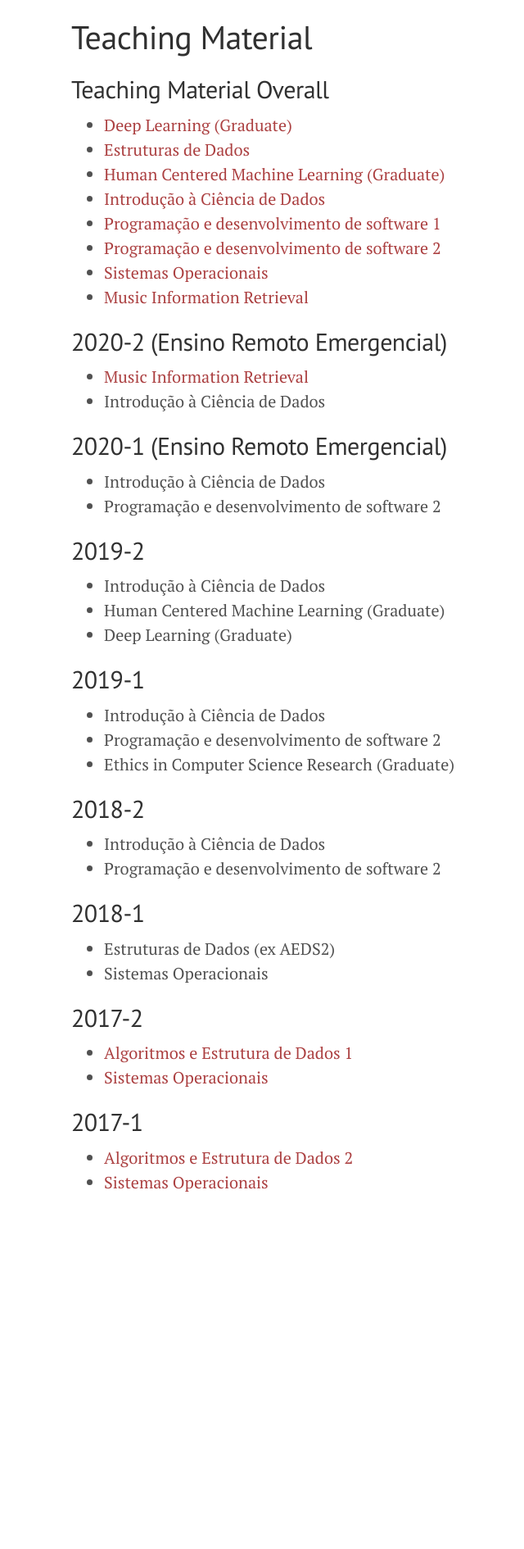
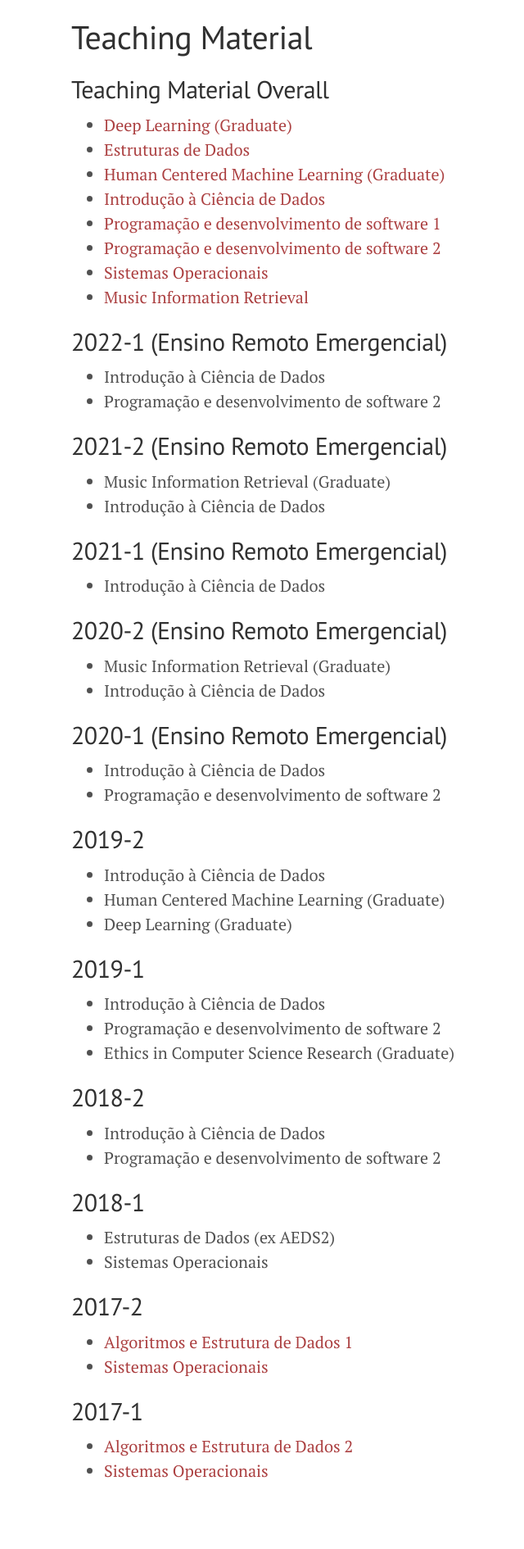
Before and after one commit to flaviovdf/flaviovdf.github.io, a Jekyll site: the page built from teaching/index.md, in a window 1280 px wide. Shown: the whole page at 82% size, without its empty margins (193-833 px from the left). Built offline with Jekyll 4.4.1, drawn with Linux system fonts in a browser that asks for light colours; before the commit the page ends 1538 px from its top, so only the background shows below that.

Commit message:
Update index.md

```diff
--- a/teaching/index.md
+++ b/teaching/index.md
@@ -9,14 +9,25 @@ permalink: /teaching/
   * [Deep Learning (Graduate)](https://deep-ufmg.github.io/)
   * [Estruturas de Dados](https://github.com/flaviovdf/estruturas-de-dados)
   * [Human Centered Machine Learning (Graduate)](https://drive.google.com/open?id=173s0BS44S74Wag5mKQPZFRlB49ZTY7im)
-  * [Introdução à Ciência de Dados](https://github.com/icd-ufmg)
+  * [Introdução à Ciência de Dados](https://icd-ufmg.github.io)
   * [Programação e desenvolvimento de software 1](https://github.com/flaviovdf/programacao)
-  * [Programação e desenvolvimento de software 2](https://github.com/flaviovdf/programacao-2)
+  * [Programação e desenvolvimento de software 2](https://flaviovdf.github.io/pds2-ufmg)
   * [Sistemas Operacionais](https://github.com/flaviovdf/sistemas-operacionais)
   * [Music Information Retrieval](https://docs.google.com/document/d/1UeDOMEwAl-XAONn7pS6_a7DtBrkGSft04EUwRI-xUQc)
 
+## 2022-1 (Ensino Remoto Emergencial)
+  * Introdução à Ciência de Dados
+  * Programação e desenvolvimento de software 2
+
+## 2021-2 (Ensino Remoto Emergencial)
+  * Music Information Retrieval (Graduate)
+  * Introdução à Ciência de Dados
+
+## 2021-1 (Ensino Remoto Emergencial)
+  * Introdução à Ciência de Dados
+
 ## 2020-2 (Ensino Remoto Emergencial)
-  * [Music Information Retrieval](https://docs.google.com/document/d/1UeDOMEwAl-XAONn7pS6_a7DtBrkGSft04EUwRI-xUQc)
+  * Music Information Retrieval (Graduate)
   * Introdução à Ciência de Dados
 
 ## 2020-1 (Ensino Remoto Emergencial)
```
